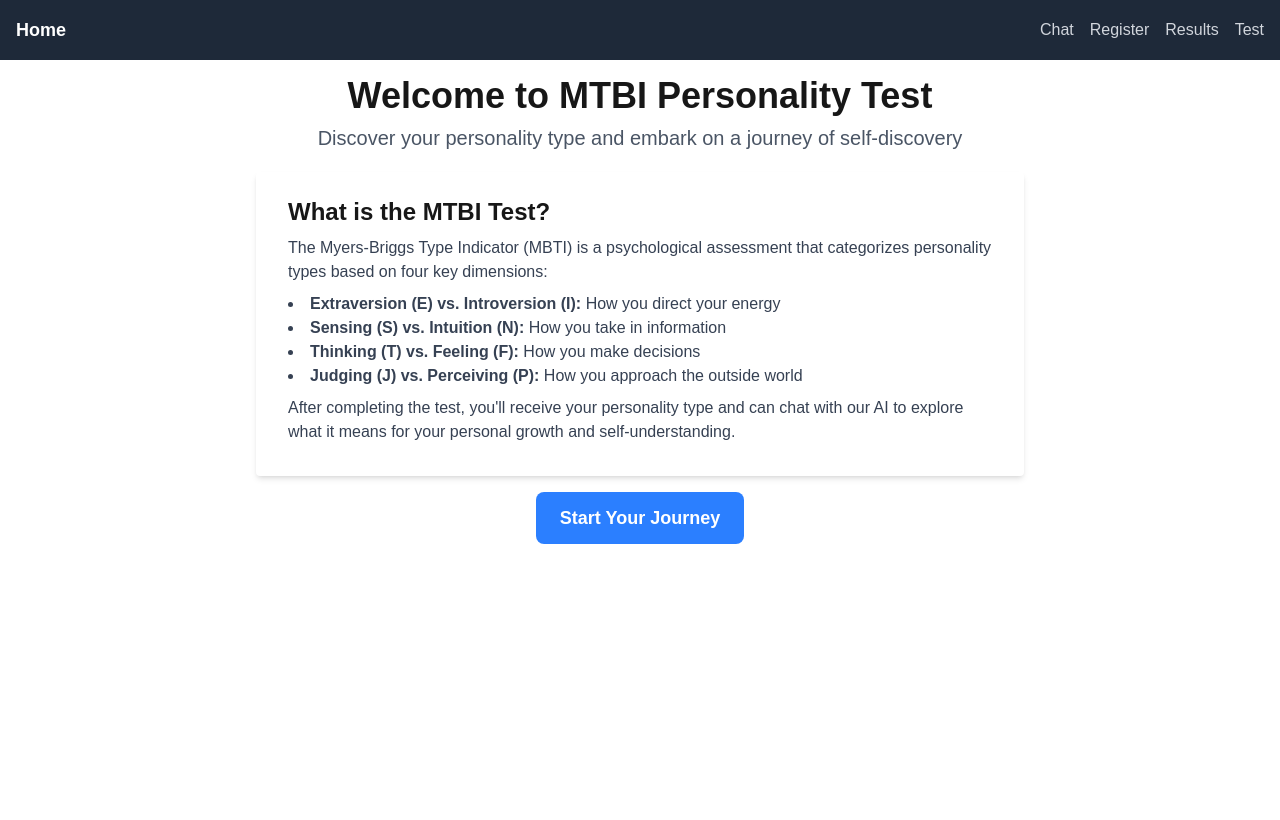
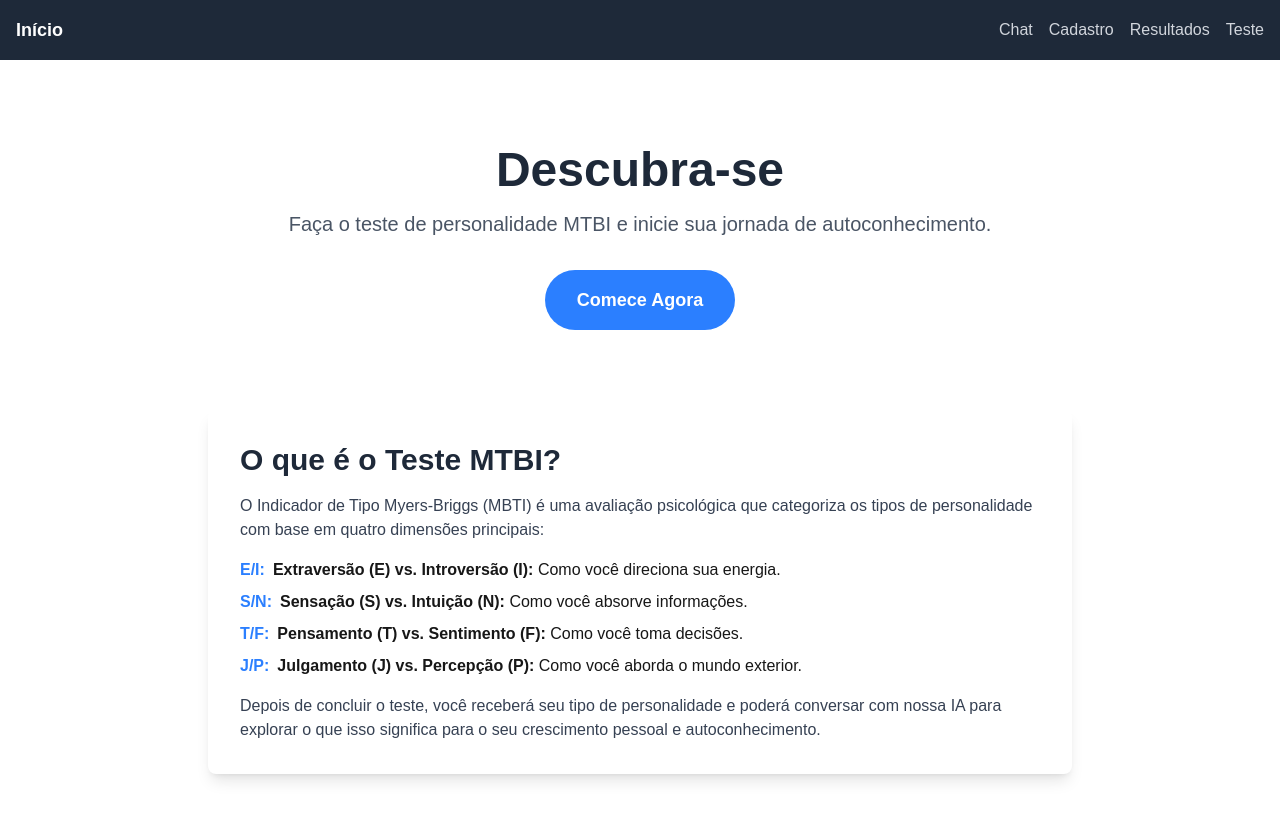
Before and after one commit to caiosaldanha/perfil-mtbi, a Next.js app in the folder frontend/: page / in a window 1280 px wide. Shown: the top 820 px of the page. Built offline with nearby package versions, Linux system fonts and the light colour scheme.

Commit message:
feat: translate to pt-br and improve ui/ux

```diff
--- a/frontend/src/app/layout.tsx
+++ b/frontend/src/app/layout.tsx
@@ -26,7 +26,7 @@ export default function RootLayout({
   return (
     <html lang="en">
       <body
-        className={`${geistSans.variable} ${geistMono.variable} antialiased`}
+        className={`${geistSans.variable} ${geistMono.variable} antialiased bg-gray-100`}
       >
         <Navbar />
         {children}
--- a/frontend/src/app/page.tsx
+++ b/frontend/src/app/page.tsx
@@ -6,38 +6,45 @@ export default function Home() {
   const router = useRouter();
 
   return (
-    <main className="container mx-auto p-4">
-      <div className="flex justify-center">
-        <div className="w-full max-w-3xl">
-          <div className="text-center mb-5">
-            <h1 className="text-4xl font-bold">Welcome to MTBI Personality Test</h1>
-            <p className="text-xl text-gray-600 mt-2">Discover your personality type and embark on a journey of self-discovery</p>
-          </div>
+    <main className="flex flex-col items-center justify-center min-h-screen py-2">
+      <div className="text-center px-4">
+        <h1 className="text-5xl font-extrabold text-gray-800 mb-4">Descubra-se</h1>
+        <p className="text-xl text-gray-600 mb-8">Faça o teste de personalidade MTBI e inicie sua jornada de autoconhecimento.</p>
+        <button
+          className="bg-blue-500 hover:bg-blue-600 text-white font-bold py-4 px-8 rounded-full text-lg transition duration-300 ease-in-out transform hover:scale-105"
+          onClick={() => router.push('/register')}
+        >
+          Comece Agora
+        </button>
+      </div>
 
-          <div className="bg-white shadow-md rounded px-8 pt-6 pb-8 mb-4">
-            <h3 className="text-2xl font-bold mb-2">What is the MTBI Test?</h3>
-            <p className="text-gray-700">
-              The Myers-Briggs Type Indicator (MBTI) is a psychological assessment that categorizes personality types based on four key dimensions:
-            </p>
-            <ul className="list-disc list-inside mt-2 text-gray-700">
-              <li><strong>Extraversion (E) vs. Introversion (I):</strong> How you direct your energy</li>
-              <li><strong>Sensing (S) vs. Intuition (N):</strong> How you take in information</li>
-              <li><strong>Thinking (T) vs. Feeling (F):</strong> How you make decisions</li>
-              <li><strong>Judging (J) vs. Perceiving (P):</strong> How you approach the outside world</li>
-            </ul>
-            <p className="text-gray-700 mt-2">
-              After completing the test, you&apos;ll receive your personality type and can chat with our AI to explore what it means for your personal growth and self-understanding.
-            </p>
-          </div>
-
-          <div className="text-center mt-4">
-            <button
-              className="bg-blue-500 hover:bg-blue-700 text-white font-bold py-3 px-6 rounded-lg text-lg"
-              onClick={() => router.push('/register')}
-            >
-              Start Your Journey
-            </button>
-          </div>
+      <div className="mt-20 w-full max-w-4xl px-4">
+        <div className="bg-white shadow-lg rounded-lg p-8">
+          <h3 className="text-3xl font-bold mb-4 text-gray-800">O que é o Teste MTBI?</h3>
+          <p className="text-gray-700 mb-4">
+            O Indicador de Tipo Myers-Briggs (MBTI) é uma avaliação psicológica que categoriza os tipos de personalidade com base em quatro dimensões principais:
+          </p>
+          <ul className="list-none space-y-2">
+            <li className="flex items-start">
+              <span className="text-blue-500 font-bold mr-2">E/I:</span>
+              <span><strong>Extraversão (E) vs. Introversão (I):</strong> Como você direciona sua energia.</span>
+            </li>
+            <li className="flex items-start">
+              <span className="text-blue-500 font-bold mr-2">S/N:</span>
+              <span><strong>Sensação (S) vs. Intuição (N):</strong> Como você absorve informações.</span>
+            </li>
+            <li className="flex items-start">
+              <span className="text-blue-500 font-bold mr-2">T/F:</span>
+              <span><strong>Pensamento (T) vs. Sentimento (F):</strong> Como você toma decisões.</span>
+            </li>
+            <li className="flex items-start">
+              <span className="text-blue-500 font-bold mr-2">J/P:</span>
+              <span><strong>Julgamento (J) vs. Percepção (P):</strong> Como você aborda o mundo exterior.</span>
+            </li>
+          </ul>
+          <p className="text-gray-700 mt-4">
+            Depois de concluir o teste, você receberá seu tipo de personalidade e poderá conversar com nossa IA para explorar o que isso significa para o seu crescimento pessoal e autoconhecimento.
+          </p>
         </div>
       </div>
     </main>
--- a/frontend/src/app/results/page.tsx
+++ b/frontend/src/app/results/page.tsx
@@ -4,22 +4,22 @@ import { useEffect, useState } from 'react';
 import { useRouter } from 'next/navigation';
 
 const descriptions: { [key: string]: string } = {
-  'INTJ': 'The Architect - Strategic and independent thinkers',
-  'INTP': 'The Thinker - Innovative and logical problem-solvers',
-  'ENTJ': 'The Commander - Bold and strong-willed leaders',
-  'ENTP': 'The Debater - Smart and curious thinkers',
-  'INFJ': 'The Advocate - Creative and insightful inspirers',
-  'INFP': 'The Mediator - Poetic and kind-hearted idealists',
-  'ENFJ': 'The Protagonist - Charismatic and inspiring leaders',
-  'ENFP': 'The Campaigner - Enthusiastic and creative free spirits',
-  'ISTJ': 'The Logistician - Practical and fact-minded individuals',
-  'ISFJ': 'The Protector - Warm-hearted and dedicated protectors',
-  'ESTJ': 'The Executive - Excellent administrators and managers',
-  'ESFJ': 'The Consul - Extraordinarily caring and social people',
-  'ISTP': 'The Virtuoso - Bold and practical experimenters',
-  'ISFP': 'The Adventurer - Flexible and charming artists',
-  'ESTP': 'The Entrepreneur - Smart, energetic and perceptive people',
-  'ESFP': 'The Entertainer - Spontaneous, energetic and enthusiastic people'
+  'INTJ': 'O Arquiteto - Pensadores estratégicos e independentes',
+  'INTP': 'O Pensador - Inovadores e lógicos solucionadores de problemas',
+  'ENTJ': 'O Comandante - Líderes ousados e de vontade forte',
+  'ENTP': 'O Debatedor - Pensadores inteligentes e curiosos',
+  'INFJ': 'O Advogado - Inspiradores criativos e perspicazes',
+  'INFP': 'O Mediador - Idealistas poéticos de bom coração',
+  'ENFJ': 'O Protagonista - Líderes carismáticos e inspiradores',
+  'ENFP': 'O Ativista - Espíritos livres entusiasmados e criativos',
+  'ISTJ': 'O Logístico - Indivíduos práticos e factuais',
+  'ISFJ': 'O Protetor - Protetores de coração caloroso e dedicados',
+  'ESTJ': 'O Executivo - Excelentes administradores e gerentes',
+  'ESFJ': 'O Cônsul - Pessoas extraordinariamente atenciosas e sociais',
+  'ISTP': 'O Virtuoso - Experimentadores ousados e práticos',
+  'ISFP': 'O Aventureiro - Artistas flexíveis e charmosos',
+  'ESTP': 'O Empreendedor - Pessoas inteligentes, enérgicas e perspicazes',
+  'ESFP': 'O Animador - Pessoas espontâneas, enérgicas e entusiasmadas'
 };
 
 export default function Results() {
@@ -37,48 +37,33 @@ export default function Results() {
     }
 
     setPersonalityType(pType);
-    setDescription(descriptions[pType] || 'Unknown personality type');
+    setDescription(descriptions[pType] || 'Tipo de personalidade desconhecido');
   }, [router]);
 
   return (
-    <main className="container mx-auto p-4">
-      <div className="flex justify-center">
-        <div className="w-full max-w-2xl">
-          <div className="text-center mb-4">
-            <h2 className="text-2xl font-bold">Your Personality Type</h2>
+    <main className="flex flex-col items-center justify-center min-h-screen py-12">
+      <div className="w-full max-w-3xl px-4">
+        <div className="text-center mb-8">
+          <h2 className="text-3xl font-bold text-gray-800">Seu Resultado</h2>
+          <p className="text-gray-600">Parabéns por completar o teste!</p>
         </div>
 
-          <div className="bg-white shadow-md rounded px-8 pt-6 pb-8 mb-4 text-center">
-            <h1 className="text-5xl font-bold text-blue-500">{personalityType}</h1>
-            <h4 className="text-xl mt-2">{description}</h4>
-            <p className="text-gray-700 mt-3">
-              Congratulations! You&apos;ve discovered your personality type. This is just the beginning of your journey of self-discovery.
+        <div className="bg-white shadow-lg rounded-lg p-8 text-center">
+          <h1 className="text-6xl font-extrabold text-blue-500 mb-2">{personalityType}</h1>
+          <h4 className="text-2xl font-semibold text-gray-700 mb-4">{description}</h4>
+          <p className="text-gray-600">
+            Este é o seu tipo de personalidade. Use esta informação para se conhecer melhor e explorar seus pontos fortes.
           </p>
         </div>
 
-          <div className="grid md:grid-cols-2 gap-4 mb-4">
-            <div className="bg-white shadow-md rounded p-4">
-              <h5 className="font-bold">What does this mean?</h5>
-              <p className="text-gray-700">
-                Your {personalityType} type gives insights into your natural preferences and tendencies. Understanding these can help you in relationships, career choices, and personal growth.
-              </p>
-            </div>
-            <div className="bg-white shadow-md rounded p-4">
-              <h5 className="font-bold">Continue Your Journey</h5>
-              <p className="text-gray-700">
-                Chat with our AI to explore your personality type in depth and receive personalized guidance for self-discovery and growth.
-              </p>
-            </div>
-          </div>
-
-          <div className="text-center mt-4">
+        <div className="mt-8 text-center">
+          <p className="text-lg text-gray-700 mb-4">Pronto para o próximo passo?</p>
           <button
-              className="bg-blue-500 hover:bg-blue-700 text-white font-bold py-2 px-4 rounded"
+            className="bg-green-500 hover:bg-green-600 text-white font-bold py-4 px-8 rounded-full text-lg transition duration-300 ease-in-out transform hover:scale-105"
             onClick={() => router.push('/chat')}
           >
-              Start AI Chat
+            Converse com nossa IA
           </button>
-          </div>
         </div>
       </div>
     </main>
--- a/frontend/src/app/test/page.tsx
+++ b/frontend/src/app/test/page.tsx
@@ -14,6 +14,8 @@ export default function Test() {
   const [error, setError] = useState('');
   const router = useRouter();
 
+  const progress = (Object.keys(answers).length / questions.length) * 100;
+
   useEffect(() => {
     const userId = localStorage.getItem('user_id');
     if (!userId) {
@@ -28,10 +30,10 @@ export default function Test() {
           const data = await response.json();
           setQuestions(data);
         } else {
-          setError('Failed to fetch questions');
+          setError('Falha ao buscar perguntas');
         }
       } catch {
-        setError('An unexpected error occurred');
+        setError('Ocorreu um erro inesperado');
       }
     };
 
@@ -53,7 +55,7 @@ export default function Test() {
     }
 
     if (Object.keys(answers).length !== questions.length) {
-      setError('Please answer all questions');
+      setError('Por favor, responda todas as perguntas');
       return;
     }
 
@@ -77,64 +79,62 @@ export default function Test() {
         router.push('/results');
       } else {
         const errorData = await response.json();
-        setError(errorData.error || 'Failed to submit test');
+        setError(errorData.error || 'Falha ao enviar o teste');
       }
     } catch {
-      setError('An unexpected error occurred');
+      setError('Ocorreu um erro inesperado');
     }
   };
 
   return (
-    <main className="container mx-auto p-4">
-      <div className="flex justify-center">
-        <div className="w-full max-w-2xl">
-          <div className="text-center mb-4">
-            <h2 className="text-2xl font-bold">MTBI Personality Test</h2>
-            <p className="text-gray-600">Answer each question honestly based on how you naturally behave</p>
+    <main className="flex flex-col items-center justify-center min-h-screen py-12">
+      <div className="w-full max-w-3xl px-4">
+        <div className="text-center mb-8">
+          <h2 className="text-3xl font-bold text-gray-800">Teste de Personalidade</h2>
+          <p className="text-gray-600">Responda honestamente para obter o resultado mais preciso.</p>
+        </div>
+
+        <div className="w-full bg-gray-200 rounded-full h-2.5 mb-8">
+          <div className="bg-blue-500 h-2.5 rounded-full" style={{ width: `${progress}%` }}></div>
         </div>
 
         {error && <div className="bg-red-100 border border-red-400 text-red-700 px-4 py-3 rounded relative mb-4">{error}</div>}
 
-          <form onSubmit={handleSubmit}>
-            {questions.map((question) => (
-              <div key={question.id} className="bg-white shadow-md rounded px-8 pt-6 pb-8 mb-4">
-                <h6 className="font-bold">Question {question.id}</h6>
-                <p className="text-gray-700">{question.text}</p>
+        <form onSubmit={handleSubmit} className="space-y-6">
+          {questions.map((question, index) => (
+            <div key={question.id} className="bg-white shadow-lg rounded-lg p-6">
+              <h6 className="font-bold text-lg text-gray-800 mb-4">Questão {index + 1}</h6>
+              <p className="text-gray-700 mb-4">{question.text}</p>
 
-                <div className="flex justify-between mt-4">
-                  <span className="text-sm text-gray-600">Strongly Disagree</span>
-                  <span className="text-sm text-gray-600">Strongly Agree</span>
-                </div>
-
-                <div className="flex justify-between mt-2">
+              <div className="flex justify-between items-center">
+                <span className="text-sm text-gray-600">Discordo</span>
+                <div className="flex space-x-4">
                   {[1, 2, 3, 4, 5].map((value) => (
-                    <div key={value} className="form-check">
+                    <label key={value} className="flex items-center space-x-2 cursor-pointer">
                       <input
-                        className="form-check-input"
                         type="radio"
                         name={`question_${question.id}`}
-                        id={`q${question.id}_${value}`}
                         value={value}
                         onChange={() => handleAnswerChange(question.id, value)}
+                        className="form-radio h-5 w-5 text-blue-500 focus:ring-blue-500"
                         required
                       />
-                      <label className="form-check-label" htmlFor={`q${question.id}_${value}`}>
-                        {value}
+                      <span className="text-gray-700">{value}</span>
                     </label>
+                  ))}
                 </div>
-                  ))}
+                <span className="text-sm text-gray-600">Concordo</span>
               </div>
             </div>
           ))}
 
           <div className="text-center">
-              <button type="submit" className="bg-green-500 hover:bg-green-700 text-white font-bold py-2 px-4 rounded">
-                Submit Test
+            <button type="submit" className="bg-green-500 hover:bg-green-600 text-white font-bold py-3 px-8 rounded-lg transition duration-300 ease-in-out">
+              Finalizar Teste
             </button>
           </div>
         </form>
       </div>
-      </div>
     </main>
   );
 }
--- a/frontend/src/components/Navbar.tsx
+++ b/frontend/src/components/Navbar.tsx
@@ -6,20 +6,20 @@ const Navbar = () => {
     <nav className="bg-gray-800 p-4">
       <div className="container mx-auto flex justify-between items-center">
         <Link href="/" className="text-white text-lg font-bold">
-          Home
+          Início
         </Link>
         <div className="flex space-x-4">
           <Link href="/chat" className="text-gray-300 hover:text-white">
             Chat
           </Link>
           <Link href="/register" className="text-gray-300 hover:text-white">
-            Register
+            Cadastro
           </Link>
           <Link href="/results" className="text-gray-300 hover:text-white">
-            Results
+            Resultados
           </Link>
           <Link href="/test" className="text-gray-300 hover:text-white">
-            Test
+            Teste
           </Link>
         </div>
       </div>
```
Also changed, not shown: frontend/src/app/chat/page.tsx (+19 -26 lines), frontend/src/app/register/page.tsx (+12 -13 lines). Lines whose indentation alone changed are shown as unchanged.
